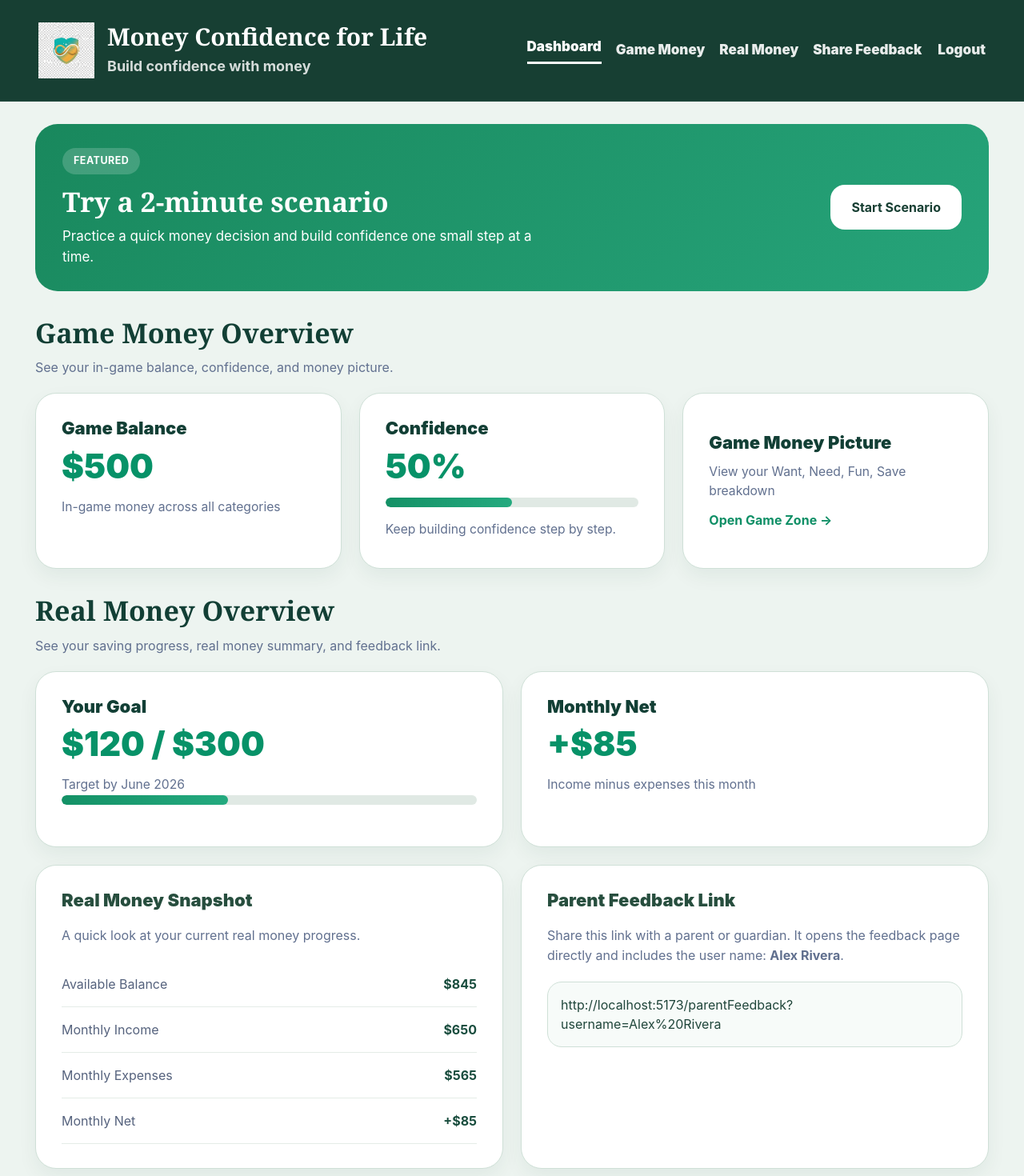
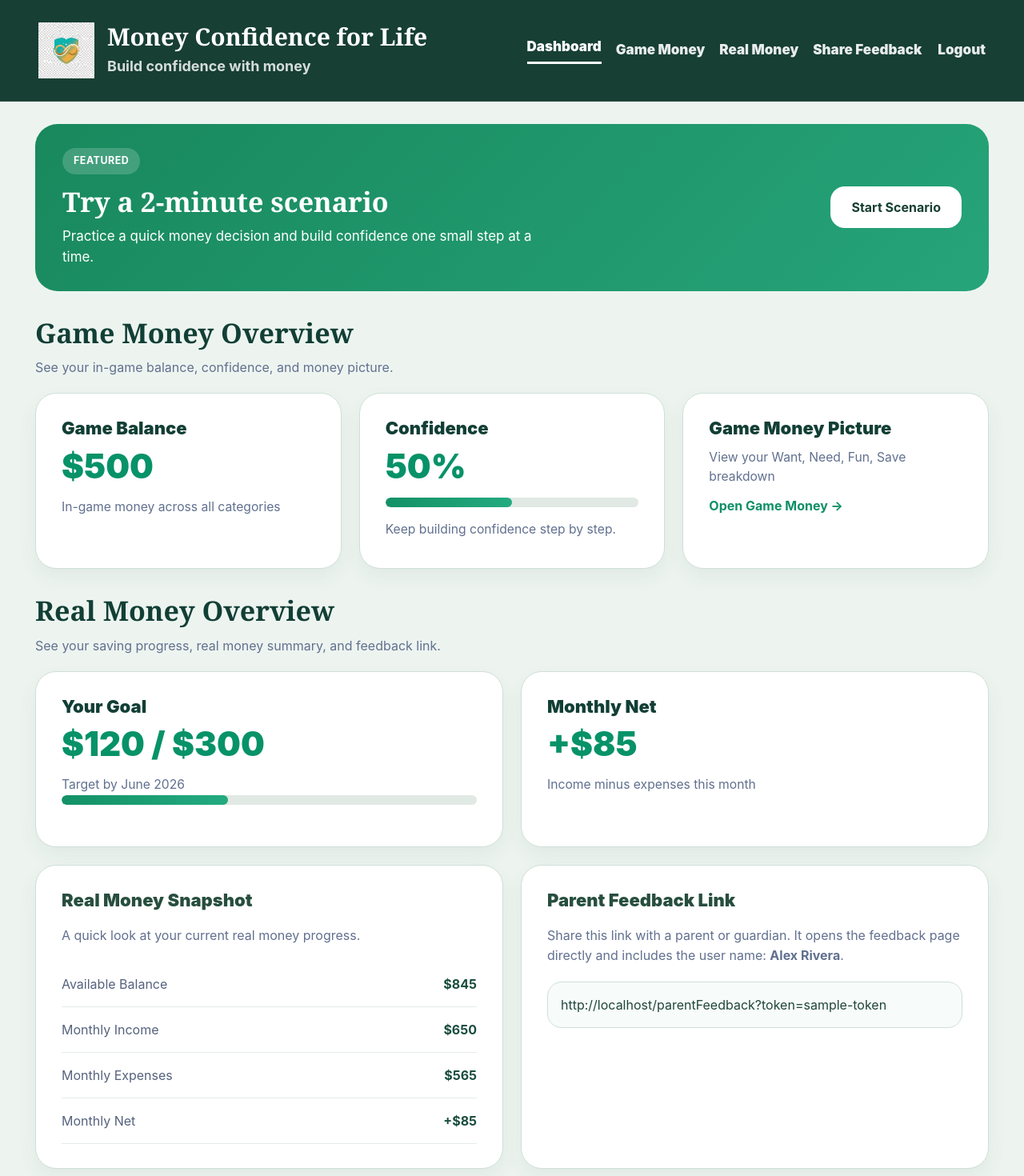
Before and after one commit to mahima-bcit/MCFL, a React (Vite) app in the folder Frontend/: page /dashboard in a window 1280 px wide. Shown: the top 1470 px of the page at 80% size. Built offline with nearby package versions, Linux system fonts and the light colour scheme; no server answers.

Commit message:
Update dashboard links and feedback token for partent feedback link

```diff
--- a/Frontend/src/pages/DashboardPage.tsx
+++ b/Frontend/src/pages/DashboardPage.tsx
@@ -30,6 +30,7 @@ const sampleDashboardData: DashboardData = {
   },
   parentFeedback: {
     name: "Alex Rivera",
+    token: "sample-token",
     link: "http://localhost:5173/parentFeedback?username=Alex%20Rivera",
   },
   recentScenario: {
@@ -81,7 +82,7 @@ export default function DashboardPage() {
   const [dashboardData, setDashboardData] =
     useState<DashboardData>(sampleDashboardData);
 
-  const LOGO_SRC = "/MCFL.png?v=3";
+  const LOGO_SRC = "/MCFL.png";
 
   useEffect(() => {
     let isCancelled = false;
@@ -167,6 +168,12 @@ export default function DashboardPage() {
     100,
     Math.max(0, dashboardData.confidence),
   );
+
+  const parentFeedbackToken =
+  dashboardData.parentFeedback.token || "sample-token";
+  const parentFeedbackUrl = `${window.location.origin}/parentFeedback?token=${encodeURIComponent(
+  parentFeedbackToken,
+  )}`;
 
   return (
     <div className="dashboard-page">
@@ -264,13 +271,13 @@ export default function DashboardPage() {
                 </div>
 
                 <div className="scenario-banner-actions">
-                  <button
-                    type="button"
+                  <Link
+                    to="/game-money"
                     className="scenario-banner-button"
-                    onClick={openGameZoneTab}
+                    onClick={closeMobileMenu}
                   >
                     Start Scenario
-                  </button>
+                  </Link>
                 </div>
               </section>
 
@@ -313,10 +320,10 @@ export default function DashboardPage() {
                     </div>
                   </article>
 
-                  <button
-                    type="button"
+                  <Link
+                  to="/game-money"
                   className="stat-card picture-link-card"
-                    onClick={openGameZoneTab}
+                  onClick={closeMobileMenu}
                 >
                   <div className="stat-body">
                     <span className="stat-label">Game Money Picture</span>
@@ -324,10 +331,10 @@ export default function DashboardPage() {
                       View your Want, Need, Fun, Save breakdown
                     </p>
                     <span className="picture-link-text">
-                        Open Game Zone →
+                      Open Game Money →
                     </span>
                   </div>
-                  </button>
+                </Link>
                 </div>
               </section>
 
@@ -437,7 +444,7 @@ export default function DashboardPage() {
                     </div>
 
                     <div className="feedback-link-box">
-                      {dashboardData.parentFeedback.link}
+                      {parentFeedbackUrl}
                     </div>
 
 
@@ -465,9 +472,13 @@ export default function DashboardPage() {
                 </div>
 
                 <div className="scenario-banner-actions">
-                  <button type="button" className="scenario-banner-button">
+                  <Link
+                    to="/game-money"
+                    className="scenario-banner-button"
+                    onClick={closeMobileMenu}
+                  >
                     Start Scenario
-                  </button>
+                  </Link>
                 </div>
               </section>
 
@@ -620,11 +631,11 @@ export default function DashboardPage() {
               Dashboard
             </button>
 
-            <Link to="/game-zone" className="dashboard-nav-link">
+            <Link to="/game-money" className="footer-link">
               Game Money
             </Link>
 
-            <Link to="/money" className="footer-link">
+            <Link to="/real-money" className="footer-link">
               Real Money
             </Link>
 
--- a/Frontend/src/types/dashboard.ts
+++ b/Frontend/src/types/dashboard.ts
@@ -27,6 +27,7 @@ export type DashboardData = {
 
   parentFeedback: {
     name: string;
+    token?: string;
     link: string;
   };
 
```
Lines whose indentation alone changed are shown as unchanged.
